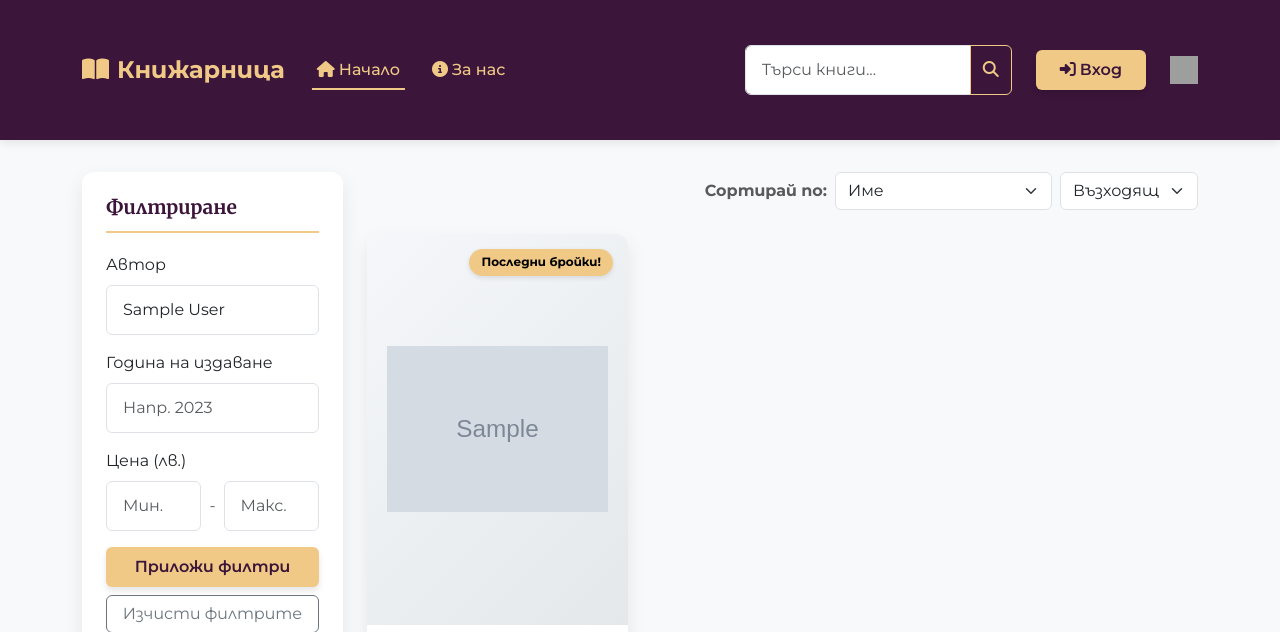
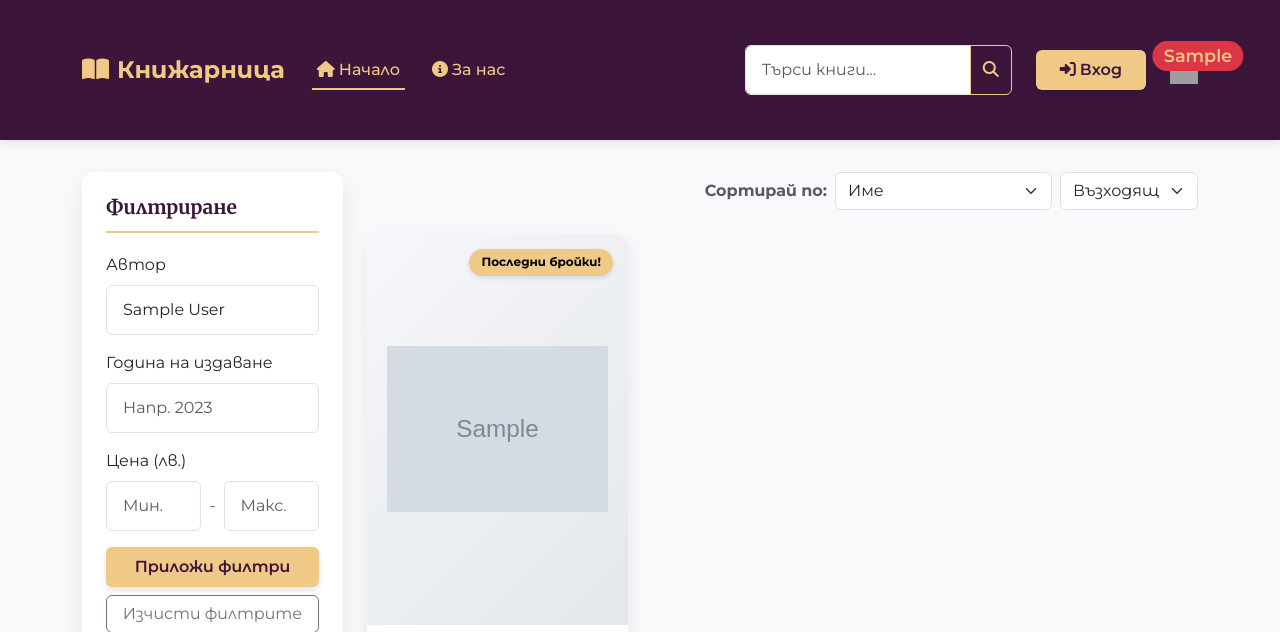
Before and after one commit to EliArn99/Smart_Inventory_Store, a Django app: template smart_inventory/templates/store/store.html in a window 1280 px wide. Shown: the top 632 px of the page. Run offline with Django 5.2, Linux system fonts and the light colour scheme; the template is opened without the code that fills it: most values are stand-ins (such as "Sample title", 1, 10 or a date in 2020); grey boxes marked "Sample" are stand-in pictures; grey boxes are pictures that could not be loaded.

Commit message:
Update store.html

```diff
--- a/smart_inventory/templates/store/store.html
+++ b/smart_inventory/templates/store/store.html
@@ -678,12 +678,11 @@
                 <a href="{% url 'store:cart' %}" class="position-relative ms-3">
                     <img id="cart-icon" src="{% static 'images/shopping-cart.png' %}" alt="Количка"
                          style="width: 28px; height: 28px;">
-                    {% if cartItems > 0 %}
-                        <span class="position-absolute top-0 start-100 translate-middle badge rounded-pill bg-danger">
-                        {{ cartItems }}
-                        <span class="visually-hidden">продукти в количката</span>
-                    </span>
-                    {% endif %}
+                    <span id="cart-total"
+                          class="position-absolute top-0 start-100 translate-middle badge rounded-pill bg-danger {% if cartItems == 0 %}d-none{% endif %}">
+        {{ cartItems }}
+        <span class="visually-hidden">продукти в количката</span>
+    </span>
                 </a>
             </div>
         </div>
@@ -981,17 +980,17 @@
     }
     console.log('Cart:', cart)
 
-    document.addEventListener('DOMContentLoaded', function() {
+    document.addEventListener('DOMContentLoaded', function () {
         const sortForm = document.getElementById('sort-form');
         const sortBySelect = document.getElementById('sort_by');
         const orderSelect = document.getElementById('order');
 
         if (sortForm && sortBySelect && orderSelect) {
-            sortBySelect.addEventListener('change', function() {
+            sortBySelect.addEventListener('change', function () {
                 sortForm.submit();
             });
 
-            orderSelect.addEventListener('change', function() {
+            orderSelect.addEventListener('change', function () {
                 sortForm.submit();
             });
         }
```
